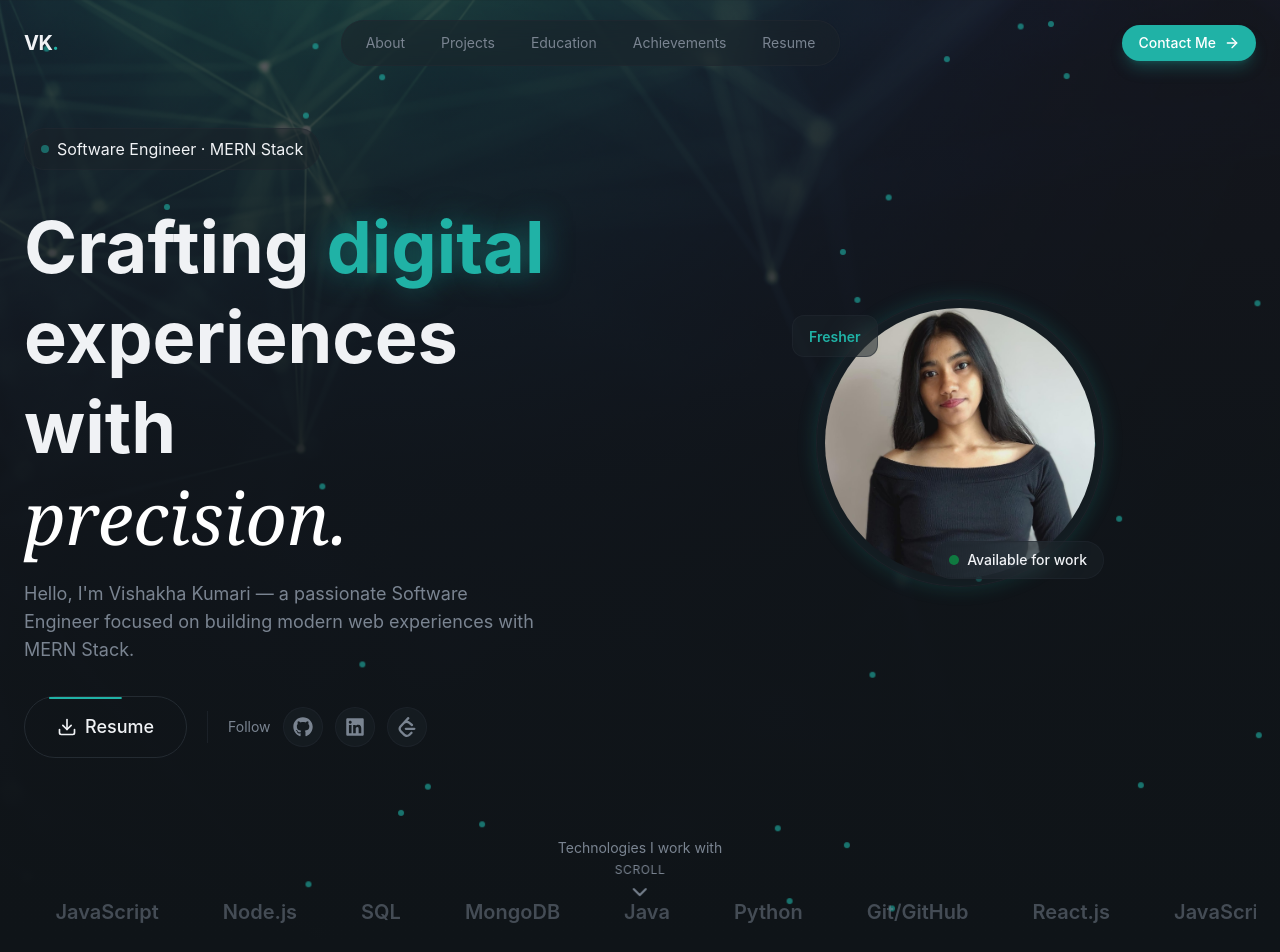
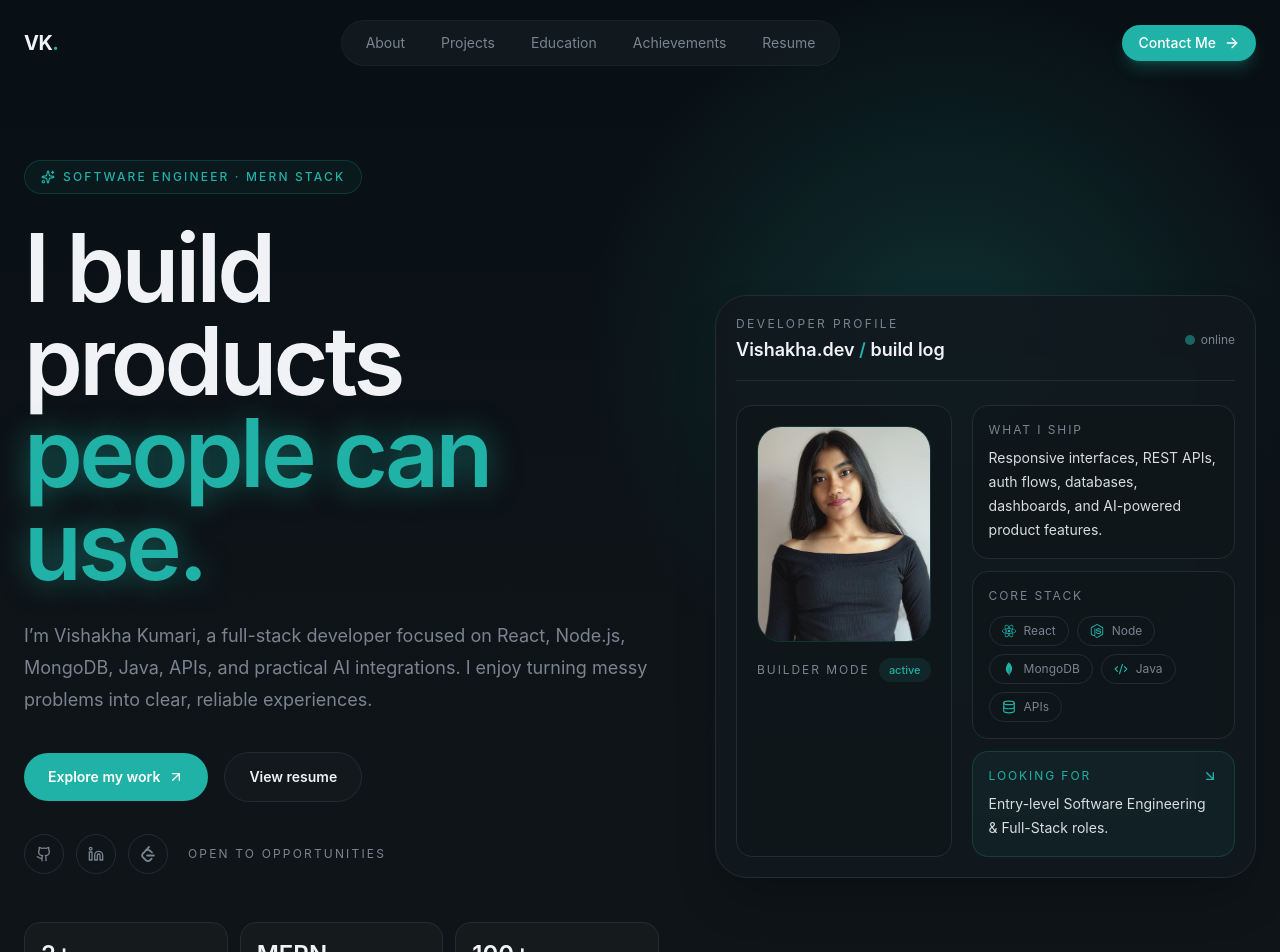
Before and after one commit to vishakha143/vishakha-portfolio, a React (Vite) app: page / in a window 1280 px wide. Shown: the top 952 px of the page. Built offline with nearby package versions, Linux system fonts and the light colour scheme.

Commit message:
Redesign Hero.jsx

```diff
--- a/src/sections/Hero.jsx
+++ b/src/sections/Hero.jsx
@@ -1,271 +1,68 @@
-import { ChevronDown } from "lucide-react";
-import { FaGithub, FaLinkedin } from "react-icons/fa";
-import { SiLeetcode } from "react-icons/si";
+import { ArrowDownRight, ArrowUpRight, Code2, Database, Github, Linkedin, Sparkles } from "lucide-react";
+import { SiLeetcode, SiMongodb, SiNodedotjs, SiReact } from "react-icons/si";
 
-import { AnimatedBorderButton } from "../components/AnimatedBorderButton";
-
-const skills = [
-  "React.js",
-  "JavaScript",
-  "Node.js",
-  "SQL",
-  "MongoDB",
-  "Java",
-  "Python",
-  "Git/GitHub",
+const RESUME_URL = "https://drive.google.com/file/d/16su0EnGDX2EtFG8SCqNhSQJzonOEfEqD/view";
+const stats = [["2+","AI-enabled products"],["MERN","full-stack focus"],["100+","DSA problems"]];
+const stack = [
+  {label:"React",icon:SiReact},{label:"Node",icon:SiNodedotjs},
+  {label:"MongoDB",icon:SiMongodb},{label:"Java",icon:Code2},{label:"APIs",icon:Database}
 ];
 
-const socials = [
-  {
-    icon: FaGithub,
-    href: "https://github.com/vishakha143",
-    label: "GitHub",
-  },
-  {
-    icon: FaLinkedin,
-    href: "https://www.linkedin.com/in/vishakha-kumari-857b89251/",
-    label: "LinkedIn",
-  },
-  {
-    icon: SiLeetcode,
-    href: "https://leetcode.com/u/v-14ishakha/",
-    label: "LeetCode",
-  },
-];
-
-export const Hero = () => {
-  return (
-    <section className="relative min-h-screen flex items-center overflow-hidden">
-      {/* Background */}
-      <div className="absolute inset-0">
-        <img
-          src="/hero-bg.jpg"
-          alt="Hero background"
-          className="w-full h-full object-cover opacity-40"
-        />
-
-        <div className="absolute inset-0 bg-gradient-to-b from-background/20 via-background/80 to-background" />
+export const Hero = () => (
+  <section id="home" className="relative isolate min-h-screen overflow-hidden">
+    <div className="absolute inset-0 -z-20"><img src="/hero-bg.jpg" alt="" className="h-full w-full object-cover opacity-20" aria-hidden="true"/></div>
+    <div className="absolute inset-0 -z-10 bg-[radial-gradient(circle_at_74%_32%,rgba(32,178,166,0.18),transparent_30%),linear-gradient(180deg,#081015_0%,#0f1418_68%,#0f1418_100%)]"/>
+    <div className="container mx-auto px-6 pb-16 pt-32 md:pb-20 md:pt-40">
+      <div className="grid min-h-[calc(100vh-10rem)] items-center gap-14 lg:grid-cols-[1.08fr_0.92fr]">
+        <div className="max-w-3xl">
+          <div className="animate-fade-in inline-flex items-center gap-2 rounded-full border border-primary/20 bg-primary/5 px-4 py-2 text-xs font-medium uppercase tracking-[0.18em] text-primary">
+            <Sparkles className="h-3.5 w-3.5"/><span>Software Engineer · MERN Stack</span>
           </div>
-
-      {/* Floating particles */}
-      <div className="absolute inset-0 overflow-hidden pointer-events-none">
-        {[...Array(30)].map((_, i) => (
-          <div
-            key={i}
-            className="absolute w-1.5 h-1.5 rounded-full opacity-60"
-            style={{
-              backgroundColor: "#20B2A6",
-              left: `${Math.random() * 100}%`,
-              top: `${Math.random() * 100}%`,
-              animation: `slow-drift ${
-                15 + Math.random() * 20
-              }s ease-in-out infinite`,
-              animationDelay: `${Math.random() * 5}s`,
-            }}
-          />
-        ))}
+          <h1 className="mt-7 animate-fade-in animation-delay-100 text-5xl font-semibold leading-[0.98] tracking-[-0.04em] md:text-7xl lg:text-[5.9rem]">
+            I build products<span className="block text-primary glow-text">people can use.</span>
+          </h1>
+          <p className="mt-7 max-w-2xl animate-fade-in animation-delay-200 text-base leading-8 text-muted-foreground md:text-lg">
+            I’m Vishakha Kumari, a full-stack developer focused on React, Node.js, MongoDB, Java, APIs, and practical AI integrations. I enjoy turning messy problems into clear, reliable experiences.
+          </p>
+          <div className="mt-9 flex flex-wrap items-center gap-4 animate-fade-in animation-delay-300">
+            <a href="#projects" className="group inline-flex items-center gap-2 rounded-full bg-primary px-6 py-3.5 text-sm font-semibold text-primary-foreground transition hover:-translate-y-0.5">
+              Explore my work<ArrowUpRight className="h-4 w-4 transition group-hover:-translate-y-0.5 group-hover:translate-x-0.5"/>
+            </a>
+            <a href={RESUME_URL} target="_blank" rel="noopener noreferrer" className="inline-flex items-center gap-2 rounded-full border border-border bg-white/[0.02] px-6 py-3.5 text-sm font-semibold transition hover:border-primary/40 hover:bg-primary/5">
+              View resume
+            </a>
           </div>
-
-      {/* Main Content */}
-      <div className="container mx-auto px-6 pt-32 relative z-10">
-        <div className="grid lg:grid-cols-2 gap-12 items-center">
-          {/* Left Content */}
-          <div className="space-y-8">
-            {/* Role Badge */}
-            <div className="animate-fade-in">
-              <span className="inline-flex items-center gap-2 px-4 py-2 rounded-full glass">
-                <span className="w-2 h-2 bg-primary rounded-full animate-pulse" />
-                Software Engineer · MERN Stack
-              </span>
+          <div className="mt-8 flex items-center gap-3">
+            <a href="https://github.com/vishakha143" target="_blank" rel="noopener noreferrer" aria-label="GitHub" className="flex h-10 w-10 items-center justify-center rounded-full border border-border text-muted-foreground transition hover:-translate-y-1 hover:border-primary/40 hover:text-primary"><Github className="h-4 w-4"/></a>
+            <a href="https://www.linkedin.com/in/vishakha-kumari-857b89251/" target="_blank" rel="noopener noreferrer" aria-label="LinkedIn" className="flex h-10 w-10 items-center justify-center rounded-full border border-border text-muted-foreground transition hover:-translate-y-1 hover:border-primary/40 hover:text-primary"><Linkedin className="h-4 w-4"/></a>
+            <a href="https://leetcode.com/u/v-14ishakha/" target="_blank" rel="noopener noreferrer" aria-label="LeetCode" className="flex h-10 w-10 items-center justify-center rounded-full border border-border text-muted-foreground transition hover:-translate-y-1 hover:border-primary/40 hover:text-primary"><SiLeetcode className="h-4 w-4"/></a>
+            <span className="ml-2 text-xs uppercase tracking-[0.18em] text-muted-foreground">Open to opportunities</span>
           </div>
-
-            {/* Heading */}
-            <div className="space-y-4">
-              <h1 className="text-5xl md:text-6xl lg:text-7xl font-bold leading-tight animate-fade-in animation-delay-100">
-                Crafting{" "}
-                <span className="text-primary glow-text">digital</span>
-                <br />
-                experiences with
-                <br />
-                <span className="font-serif italic font-normal text-white">
-                  precision.
-                </span>
-              </h1>
-
-              <p className="text-lg text-muted-foreground max-w-lg animate-fade-in animation-delay-200">
-                Hello, I'm Vishakha Kumari — a passionate Software Engineer
-                focused on building modern web experiences with MERN Stack.
-              </p>
-            </div>
-
-            {/* Resume + Social Links */}
-            <div className="flex flex-wrap items-center gap-5 animate-fade-in animation-delay-300">
-              {/* Resume */}
-              <AnimatedBorderButton
-                href="https://drive.google.com/file/d/16su0EnGDX2EtFG8SCqNhSQJzonOEfEqD/view"
-              >
-                Resume
-              </AnimatedBorderButton>
-
-              {/* Divider */}
-              <div className="hidden sm:block h-8 w-px bg-border/60" />
-
-              {/* Follow */}
-              <div className="flex items-center gap-3">
-                <span className="text-sm text-muted-foreground">
-                  Follow
-                </span>
-
-                {socials.map((social) => {
-                  const Icon = social.icon;
-
-                  return (
-                    <div
-                      key={social.label}
-                      className="relative group"
-                    >
-                      <a
-                        href={social.href}
-                        target="_blank"
-                        rel="noopener noreferrer"
-                        aria-label={social.label}
-                        className="
-                          w-10 h-10
-                          rounded-full
-                          glass
-                          flex items-center justify-center
-                          text-muted-foreground
-                          hover:text-primary
-                          hover:bg-primary/10
-                          hover:border-primary/40
-                          hover:-translate-y-1
-                          transition-all duration-300
-                        "
-                      >
-                        <Icon className="w-5 h-5" />
-                      </a>
-
-                      {/* Tooltip */}
-                      <span
-                        className="
-                          absolute left-1/2
-                          -translate-x-1/2
-                          top-full mt-2
-                          px-3 py-1.5
-                          rounded-md glass-strong
-                          text-xs text-foreground
-                          whitespace-nowrap
-                          opacity-0 invisible
-                          group-hover:opacity-100
-                          group-hover:visible
-                          transition-all duration-200
-                          pointer-events-none
-                          z-50
-                        "
-                      >
-                        {social.label}
-                      </span>
-                    </div>
-                  );
-                })}
+          <div className="mt-12 grid max-w-2xl grid-cols-3 gap-3">
+            {stats.map(([value,label]) => <div key={label} className="rounded-2xl border border-border bg-white/[0.025] p-4"><div className="text-xl font-semibold md:text-2xl">{value}</div><div className="mt-1 text-[11px] uppercase leading-5 tracking-[0.14em] text-muted-foreground">{label}</div></div>)}
           </div>
         </div>
+        <div className="relative mx-auto w-full max-w-xl">
+          <div className="absolute inset-8 rounded-[2rem] border border-primary/10 bg-primary/[0.03] blur-xl"/>
+          <div className="relative overflow-hidden rounded-[2rem] border border-border bg-[#11191f]/90 p-5 shadow-2xl">
+            <div className="flex items-center justify-between border-b border-border pb-4">
+              <div><p className="text-xs uppercase tracking-[0.2em] text-muted-foreground">Developer profile</p><p className="mt-1 text-lg font-semibold">Vishakha.dev <span className="text-primary">/</span> build log</p></div>
+              <div className="flex items-center gap-1.5"><span className="h-2.5 w-2.5 animate-pulse rounded-full bg-primary"/><span className="text-xs text-muted-foreground">online</span></div>
             </div>
-
-          {/* Right Profile */}
-          <div className="relative flex justify-center animate-fade-in animation-delay-300">
-            <div className="relative">
-              {/* Profile Image */}
-              <div
-                className="
-                  relative
-                  w-64 h-64
-                  md:w-72 md:h-72
-                  rounded-full
-                  p-2
-                  glass
-                  glow-border
-                "
-              >
-                <img
-                  src="/profile-photo.jpeg"
-                  alt="Vishakha Kumari"
-                  className="w-full h-full object-cover rounded-full"
-                />
+            <div className="mt-6 grid gap-5 md:grid-cols-[0.9fr_1.1fr]">
+              <div className="rounded-2xl border border-border bg-background/50 p-5">
+                <div className="mx-auto max-w-[230px] overflow-hidden rounded-[1.5rem] border border-primary/20"><img src="/profile-photo.jpeg" alt="Vishakha Kumari" className="aspect-[4/5] w-full object-cover"/></div>
+                <div className="mt-4 flex items-center justify-between"><span className="text-xs uppercase tracking-[0.16em] text-muted-foreground">Builder mode</span><span className="rounded-full bg-primary/10 px-2.5 py-1 text-[11px] font-medium text-primary">active</span></div>
               </div>
-
-              {/* Available Badge */}
-              <div className="absolute bottom-2 right-0 glass rounded-full px-4 py-2">
-                <div className="flex items-center gap-2">
-                  <span className="w-2.5 h-2.5 bg-green-500 rounded-full animate-pulse" />
-
-                  <span className="text-sm font-medium">
-                    Available for work
-                  </span>
-                </div>
-              </div>
-
-              {/* Fresher Badge */}
-              <div className="absolute top-4 -left-6 glass rounded-xl px-4 py-2">
-                <span className="text-sm font-semibold text-primary">
-                  Fresher
-                </span>
+              <div className="space-y-3">
+                <div className="rounded-2xl border border-border bg-background/50 p-4"><div className="text-xs uppercase tracking-[0.16em] text-muted-foreground">What I ship</div><p className="mt-2 text-sm leading-6 text-foreground/90">Responsive interfaces, REST APIs, auth flows, databases, dashboards, and AI-powered product features.</p></div>
+                <div className="rounded-2xl border border-border bg-background/50 p-4"><div className="text-xs uppercase tracking-[0.16em] text-muted-foreground">Core stack</div><div className="mt-3 flex flex-wrap gap-2">{stack.map(({label,icon:Icon}) => <span key={label} className="inline-flex items-center gap-2 rounded-full border border-border px-3 py-1.5 text-xs text-muted-foreground"><Icon className="h-3.5 w-3.5 text-primary"/>{label}</span>)}</div></div>
+                <div className="rounded-2xl border border-primary/20 bg-primary/[0.06] p-4"><div className="flex items-center justify-between"><span className="text-xs uppercase tracking-[0.16em] text-primary">Looking for</span><ArrowDownRight className="h-4 w-4 text-primary"/></div><p className="mt-2 text-sm leading-6 text-foreground/90">Entry-level Software Engineering & Full-Stack roles.</p></div>
               </div>
             </div>
           </div>
         </div>
-
-        {/* Technology Marquee */}
-        <div className="mt-20 animate-fade-in animation-delay-600">
-          <p className="text-sm text-muted-foreground mb-6 text-center">
-            Technologies I work with
-          </p>
-
-          <div className="relative overflow-hidden">
-            <div className="flex animate-marquee">
-              {[...skills, ...skills].map((skill, idx) => (
-                <div
-                  key={idx}
-                  className="flex-shrink-0 px-8 py-4"
-                >
-                  <span
-                    className="
-                      text-xl
-                      font-semibold
-                      text-muted-foreground/50
-                      hover:text-muted-foreground
-                      transition-colors
-                    "
-                  >
-                    {skill}
-                  </span>
-                </div>
-              ))}
-            </div>
-          </div>
-        </div>
-
-        {/* Scroll Indicator */}
-        <div className="absolute bottom-8 left-1/2 -translate-x-1/2 animate-fade-in">
-          <a
-            href="#about"
-            className="
-              flex flex-col
-              items-center
-              gap-2
-              text-muted-foreground
-              hover:text-primary
-              transition-colors
-            "
-          >
-            <span className="text-xs uppercase tracking-wider">
-              Scroll
-            </span>
-
-            <ChevronDown className="w-6 h-6 animate-bounce" />
-          </a>
       </div>
     </div>
   </section>
 );
-};
```
Lines whose indentation alone changed are shown as unchanged.
